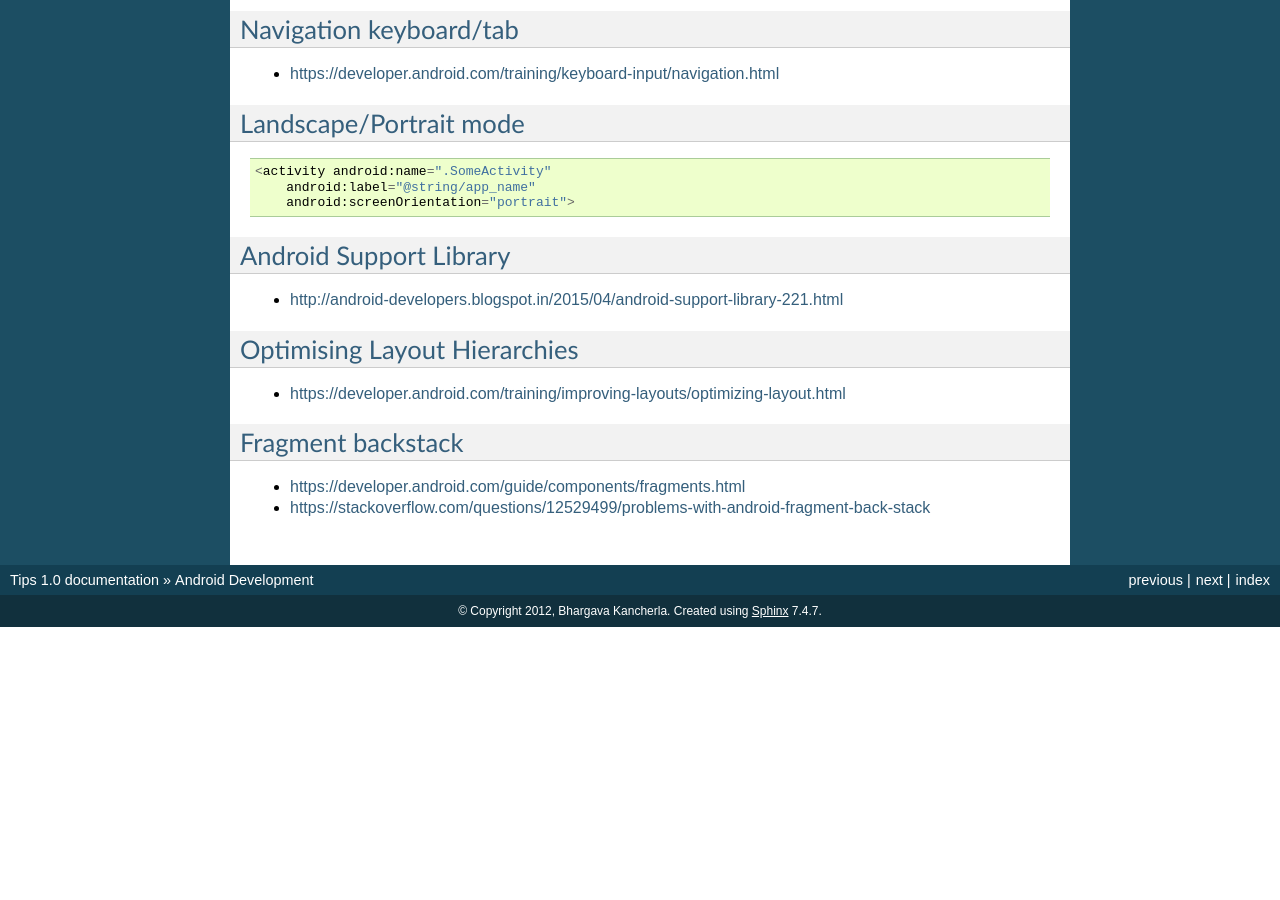
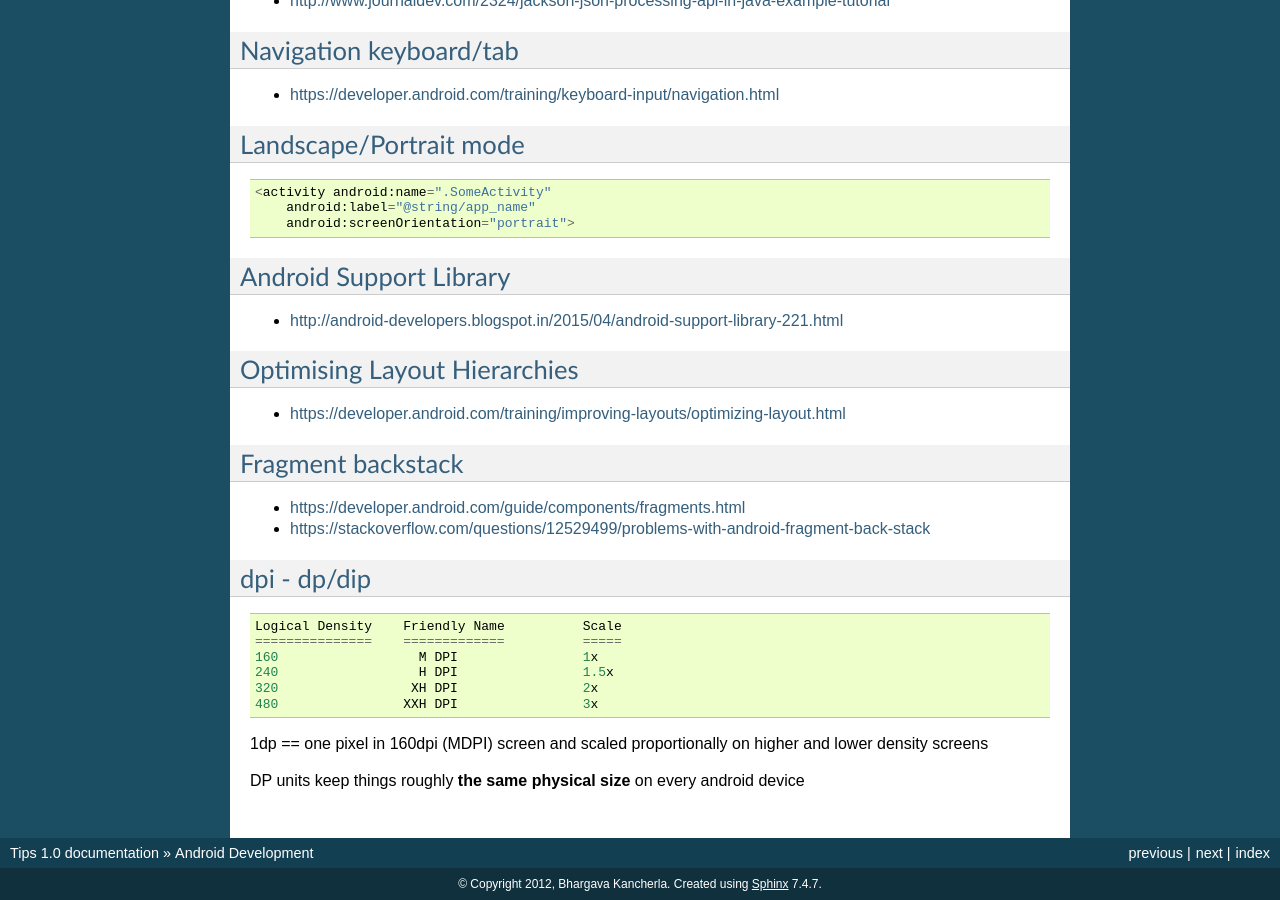
Before and after one commit to bhargavakumark/Notes, a Sphinx documentation site: the page built from source/android.rst, in a window 1280 px wide and 900 px high, scrolled down 5078 px. Built offline with Sphinx 7.4.7, drawn with Linux system fonts in a browser that asks for light colours; before the commit the page ends 5705 px from its top, so only the background shows below that; some of the changed text lies outside the part shown.

Commit message:
added notes about dp

```diff
--- a/source/android.rst
+++ b/source/android.rst
@@ -267,3 +267,19 @@ Fragment backstack
 
 * https://developer.android.com/guide/components/fragments.html
 * https://stackoverflow.com/questions/12529499/problems-with-android-fragment-back-stack
+
+dpi - dp/dip
+============
+
+::
+
+    Logical Density    Friendly Name          Scale
+    ===============    =============          =====
+    160                  M DPI                1x
+    240                  H DPI                1.5x
+    320                 XH DPI                2x
+    480                XXH DPI                3x
+
+1dp == one pixel in 160dpi (MDPI) screen and scaled proportionally on higher and lower density screens
+
+DP units keep things roughly **the same physical size** on every android device
```
